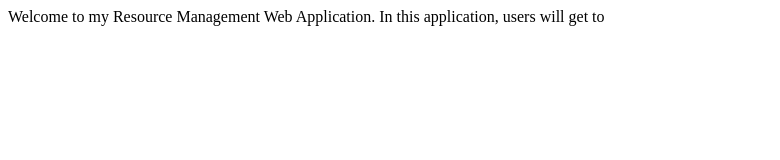
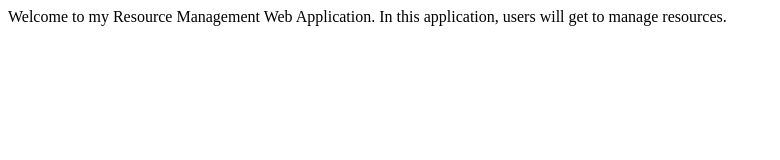
Before and after one commit to yikthongg/resource-mgmt, a website: page public/index.html in a window 1280 px wide. Shown: the whole page, without its empty margins (0-780 px from the left). Drawn offline with Linux system fonts and the light colour scheme.

Commit message:
Update index.html

```diff
--- a/public/index.html
+++ b/public/index.html
@@ -3,5 +3,6 @@
         <title>DVOPS - Resource Management Web App</title>
     </head>
     <body>
-        Welcome to my Resource Management Web Application. In this application, users will get to
+        Welcome to my Resource Management Web Application. In this application, users will get to manage resources.
     </body>
+</html>
```
